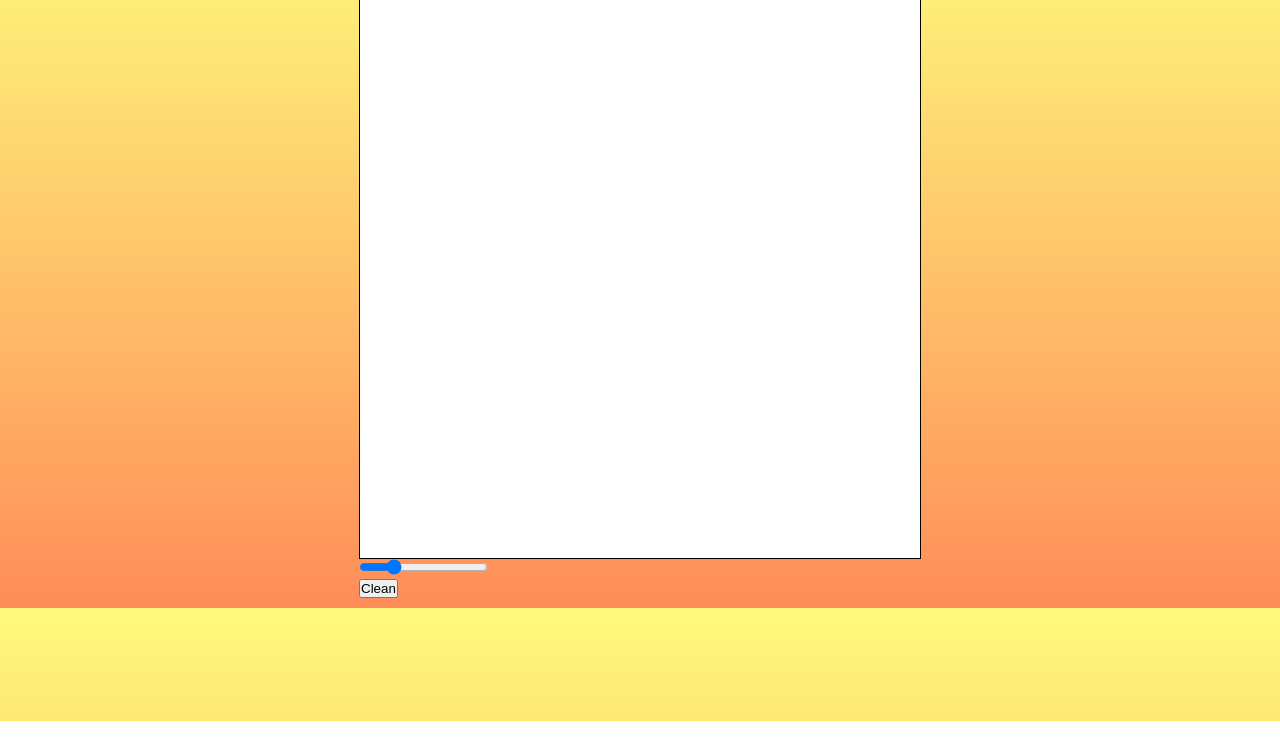
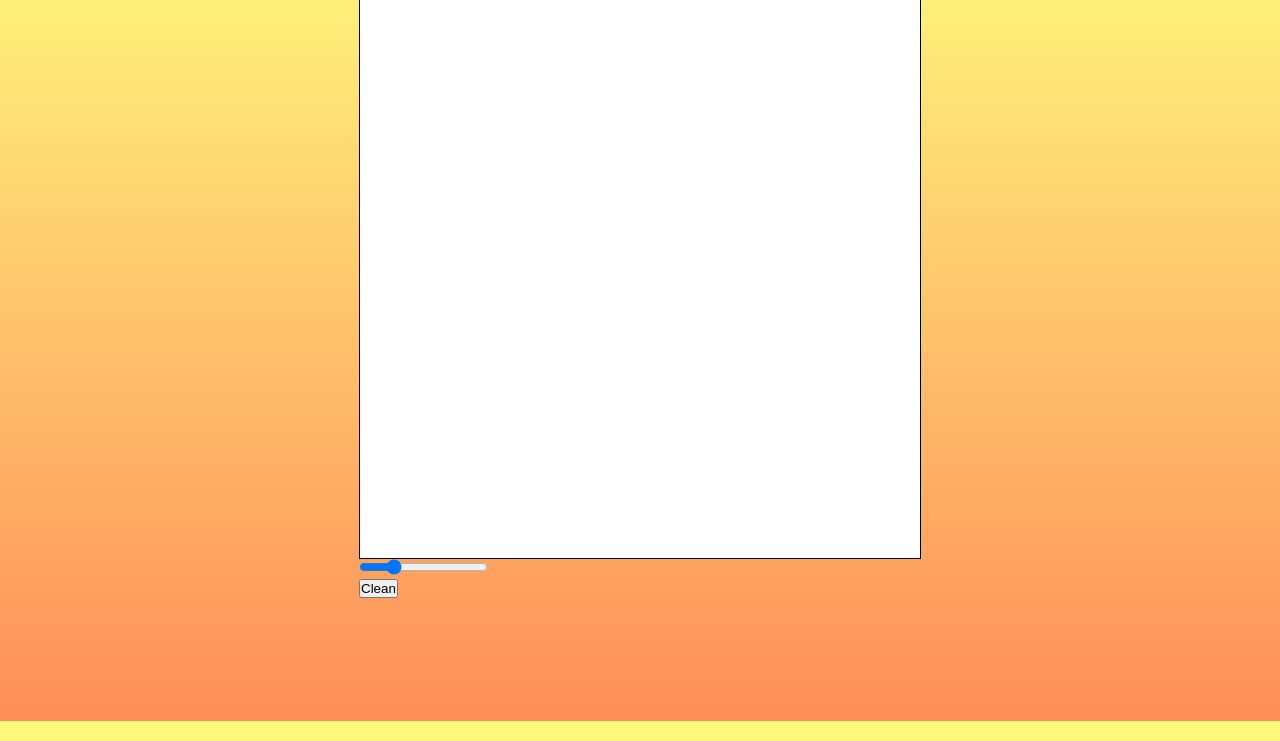
Before and after one commit to justwin02/Etch-a-Sketch, a plain HTML site: page index.html in a window 1280 px wide. Shown: the part 79-820 px from the top of the page. Drawn offline with Linux system fonts and the light colour scheme; a web font is replaced by a local one.

Commit message:
Background color displayed full screen

```diff
--- a/script.js
+++ b/script.js
@@ -19,5 +19,5 @@ function createGrid(){
     }
 }
 
-range.addEventListener("input", createGrid)
+range.addEventListener("input", createGrid);
 createGrid();
--- a/styles/styles.css
+++ b/styles/styles.css
@@ -1,6 +1,11 @@
 *{
     margin: 0;
     padding: 0;
+}
+
+html, body{
+    margin: 0;
+    height: 100%;
 }
 
 body{
```
